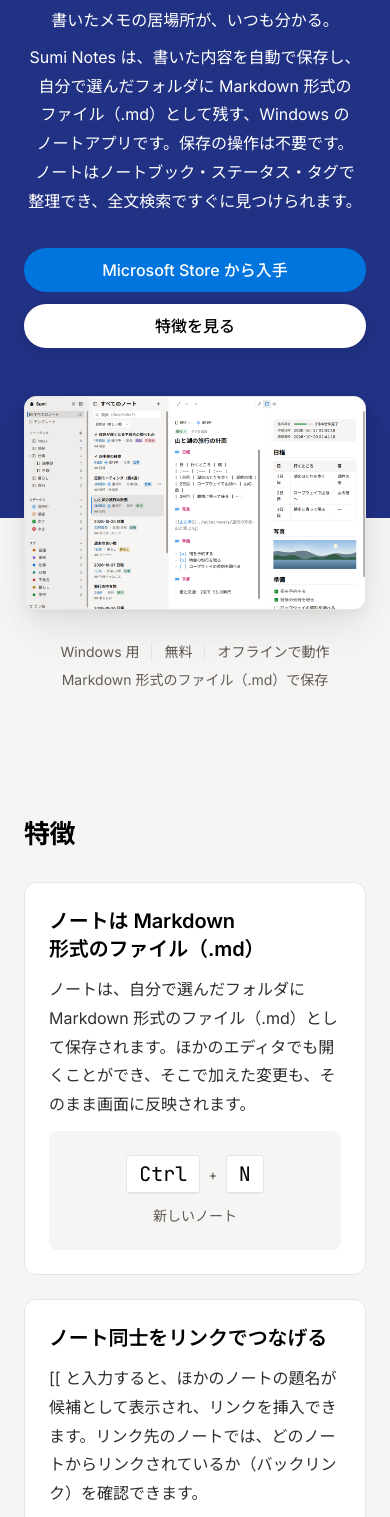
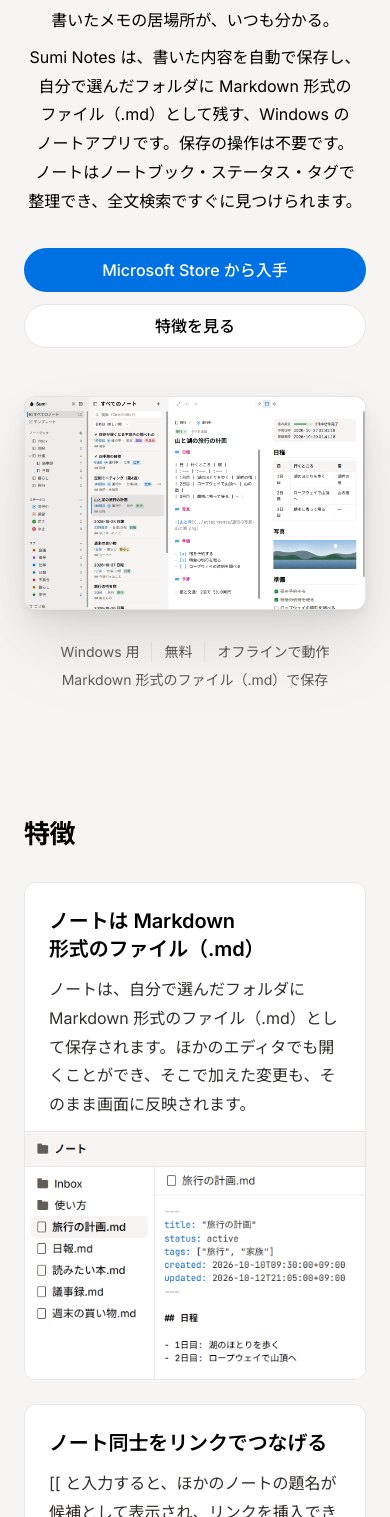
Before and after one commit to teada413/sumi-notes, a plain HTML site: page index.html in a window 390 px wide. Shown: the part 243-1760 px from the top of the page. Drawn offline with Linux system fonts and the light colour scheme.

Commit message:
公式サイトの更新

```diff
--- a/css/site.css
+++ b/css/site.css
@@ -3,7 +3,7 @@
  * 値はすべて tokens.css の変数を使う（1px の罫線など構造上の値を除く）。
  * ホバーで動くのはメインの画像（.hero-shot）だけ。ボタン・カード・ほかの画像は、ホバーで色や下線が変わるだけ。
  * トップのページの data-reveal の要素は、表示のときに下から少し上がりながら現れる（Sprint 41。
- * js/main.js（読み込まれてすぐの準備）が <html> に .reveal-ready を付けたときだけ。下の「表示のときのフェードイン」）。
+ * js/main.js（読み込まれてすぐの前処理）が <html> に .reveal-ready を付けたときだけ。下の「表示のときのフェードイン」）。
  */
 
 *,
@@ -191,16 +191,11 @@
   background: var(--color-button-secondary-bg-hover);
 }
 
-/* --- ヒーロー（ページで1か所だけの藍の帯。画像の上半分までを帯に載せる） ------------------- */
+/* --- ヒーロー（ページのほかの部分と同じ地。帯は置かず、メインの画像は縁と影で地から分ける） ------ */
 
 .hero {
   padding: var(--space-section-narrow) 0;
-  /* 2色の境目だけの塗り分け（ぼかしの無い色の切り替え）。帯は画像の途中で終わる */
-  background: linear-gradient(
-    to bottom,
-    var(--color-hero-band) calc(100% - var(--hero-band-tail)),
-    var(--color-bg-page) 0
-  );
+  background: var(--color-bg-hero);
 }
 
 .hero__inner {
@@ -219,12 +214,8 @@
   align-items: center;
   gap: var(--space-lg);
   max-width: var(--layout-prose-width);
-  color: var(--color-hero-band-text);
+  color: var(--color-hero-text);
   text-align: center;
-}
-
-.hero__text :focus-visible {
-  outline-color: var(--color-hero-focus-ring);
 }
 
 .hero__title {
@@ -260,18 +251,6 @@
   margin-top: var(--space-xs);
 }
 
-.hero__actions .button--secondary {
-  background: var(--color-hero-button-secondary-bg);
-  color: var(--color-hero-button-secondary-text);
-  border-color: var(--color-hero-button-secondary-border);
-  box-shadow: var(--shadow-level-1);
-}
-
-.hero__actions .button--secondary:hover,
-.hero__actions .button--secondary:active {
-  background: var(--color-hero-button-secondary-bg-hover);
-}
-
 .hero__figure {
   width: 100%;
   margin-top: var(--space-md);
@@ -281,10 +260,10 @@
 .hero-shot {
   position: relative;
   overflow: hidden;
-  border: 1px solid var(--color-border);
+  border: 1px solid var(--color-hero-shot-border);
   border-radius: var(--radius-xl);
   background: var(--color-bg-card);
-  box-shadow: var(--shadow-level-2);
+  box-shadow: var(--shadow-hero-shot);
   transform: none;
 }
 
@@ -296,7 +275,7 @@
 
 /* ホバー中は影を一段深く（同じ Level 2 の最後の段を強める） */
 .hero-shot.is-hovered {
-  box-shadow: var(--shadow-level-2), var(--shadow-hero-hover);
+  box-shadow: var(--shadow-hero-shot), var(--shadow-hero-hover);
 }
 
 /* 斜めの光の帯（傾きに合わせて位置と濃さが変わる） */
@@ -462,7 +441,14 @@
   box-shadow: var(--shadow-level-1);
 }
 
-/* 文字だけのカード（feature-card: surface・rounded.lg・padding 24px・罫線） */
+/* 文字だけのカードに置く図（最初のカードの、フォルダに .md のファイルが並ぶ様子の図） */
+.feature-card__figure {
+  width: 100%;
+  border: 1px solid var(--color-border);
+  border-radius: var(--radius-md);
+}
+
+/* 文字だけのカード（feature-card: surface・rounded.lg・padding 24px・罫線）。下の段はキーのくぼみか図 */
 .feature-card--keys {
   order: 1;
   /* 説明の行が余りの高さを受け持ち、キーのくぼみを下端にそろえる（margin: auto を使わない） */
@@ -557,13 +543,10 @@
   grid-column: 1;
 }
 
-.download__notice {
+.download__text {
   grid-column: 1;
   margin: 0;
-  padding: var(--space-md) var(--space-lg);
-  border-radius: var(--radius-lg);
-  background: var(--color-bg-notice);
-  color: var(--color-text);
+  color: var(--color-text-secondary);
   line-height: var(--line-height-prose);
 }
 
@@ -735,10 +718,6 @@
   font-size: var(--font-size-caption);
 }
 
-.prose__pending {
-  font-weight: var(--font-weight-semibold);
-}
-
 .prose h2 {
   margin: var(--space-split) 0 var(--space-sm);
   font-size: var(--font-size-heading-2);
@@ -817,7 +796,7 @@
     grid-template-rows: none;
   }
 
-  .download__notice {
+  .download__text {
     margin-bottom: var(--space-lg);
   }
 
@@ -873,6 +852,26 @@
 
   .features__grid {
     grid-template-columns: minmax(0, 1fr);
+  }
+
+  /*
+   * The first card's figure runs to the card's sides and bottom on phones (325px instead of
+   * 279px wide at 375px), so the file names in it stay readable. The card drops its side and
+   * bottom padding and the title and text keep theirs, so the figure stays inside the card's
+   * box; the card's border and rounded corners frame it, the figure keeps only the rule above.
+   */
+  .feature-card--keys:has(> .feature-card__figure) {
+    padding: var(--space-lg) 0 0;
+    overflow: hidden;
+  }
+
+  .feature-card--keys:has(> .feature-card__figure) > :not(.feature-card__figure) {
+    margin-inline: var(--space-lg);
+  }
+
+  .feature-card__figure {
+    border-width: 1px 0 0;
+    border-radius: 0;
   }
 
   .feature-card__title {
@@ -938,7 +937,7 @@
 /* --- 表示のときのフェードイン（トップのページだけ） ----------------------------------------- */
 
 /*
- * 隠すのは、画面の表示で、動きを減らす設定が無く、js/main.js の準備が .reveal-ready を付けたときだけ。
+ * 隠すのは、画面の表示で、動きを減らす設定が無く、js/main.js の前処理が .reveal-ready を付けたときだけ。
  * 印刷・JavaScript なし・IntersectionObserver なし・reduced-motion では、最初からすべて見えている。
  * 変えるのは opacity と transform（縦の移動）だけ（レイアウトはずれない）。
  * メインの画像は、傾く .hero-shot ではなく、包む .hero__figure を動かす（傾きの transform とぶつけない）。
--- a/css/tokens.css
+++ b/css/tokens.css
@@ -6,15 +6,23 @@
  * - ライト: docs/design-tokens.md の値
  * - ダーク: docs/design-references/dark-palette.md の「ライトとダークの対応」
  *   OS の配色（prefers-color-scheme）で切り替える。
+ *
+ * サイトだけの読み替え（2026-11-02 のユーザーの決定。Sprint 44。アプリの色と design-tokens.md は変えない）:
+ * - ボタンとリンクの青: design-tokens.md の primary（アプリと同じ青）から、Apple に近い明るい青 #0071e3 前後へ
+ * - ヒーローの藍の帯（design-tokens.md の secondary）をやめ、ヒーローの地をページのほかの部分と同じ地にする
+ * 青は designer がコントラスト比を測って決めた値（Sprint 44 designer の報告の「トークン外の判断」）:
+ *   ライト: ボタン #0071e3（白い文字 4.70:1）・押したとき #0062c4（5.93:1）・リンク #0066cc（canvas-soft 5.11:1・白 5.57:1）
+ *   ダーク: ボタン #0071e3（白い文字 4.70:1）・押したとき #0062c4・リンク #2997ff（#191817 5.88:1・#232220 5.27:1）
+ * 3つの青は同じ色相（約 210°）の明るさ違いで、2つ目のアクセント色ではない。
  */
 
 :root {
   color-scheme: light;
 
-  /* Palette (docs/design-tokens.md "colors") */
-  --color-primary: #0075de;
-  --color-primary-active: #005bab;
-  --color-secondary: #213183;
+  /* Palette (docs/design-tokens.md "colors"; the blues are the site's own, see the top) */
+  --color-primary: #0071e3; /* the button's fill (white label 4.7:1) */
+  --color-primary-active: #0062c4; /* the button while pressed / hovered */
+  --color-primary-text: #0066cc; /* links on the light grounds (5.1:1 on canvas-soft) */
   --color-on-primary: #ffffff;
   --color-canvas: #ffffff;
   --color-canvas-soft: #f6f5f4;
@@ -28,24 +36,24 @@
 
   /* Roles (site.css uses these) */
   /*
-   * The page sits on the warm canvas-soft (design-tokens Do / Don't). primary (#0075de)
-   * is 4.19:1 on canvas-soft, so text links on the page use primary-active (#005bab, 6.2:1);
-   * the primary button keeps primary (its white label is 4.6:1 on it).
+   * The page sits on the warm canvas-soft (design-tokens Do / Don't). primary (#0071e3)
+   * is about 4.3:1 on canvas-soft, so text links on the page use primary-text (#0066cc);
+   * the primary button keeps primary (its white label is about 4.7:1 on it).
    */
   --color-bg-page: var(--color-canvas-soft);
+  --color-bg-hero: var(--color-bg-page); /* no band: the hero is on the page's own ground */
   --color-bg-header: var(--color-canvas);
   --color-bg-card: var(--color-surface);
   --color-bg-well: var(--color-canvas-soft);
   --color-bg-footer: var(--color-canvas-soft);
-  --color-bg-notice: rgba(0, 117, 222, 0.1);
   --color-bg-kbd: var(--color-canvas-soft);
   --color-text: var(--color-ink);
   --color-text-secondary: var(--color-ink-secondary);
   --color-text-muted: var(--color-ink-muted);
-  --color-link: var(--color-primary-active);
+  --color-link: var(--color-primary-text);
   --color-footer-link: var(--color-ink-secondary);
   --color-border: var(--color-hairline);
-  --color-focus-ring: var(--color-primary);
+  --color-focus-ring: var(--color-primary-text);
   --color-button-primary-bg: var(--color-primary);
   --color-button-primary-bg-active: var(--color-primary-active);
   --color-button-primary-text: var(--color-on-primary);
@@ -54,14 +62,14 @@
   --color-button-secondary-text: var(--color-ink);
   --color-button-secondary-border: var(--color-hairline);
 
-  /* The hero "night" band (design-tokens hero-band: secondary + on-primary; the one dark island) */
-  --color-hero-band: var(--color-secondary);
-  --color-hero-band-text: #ffffff;
-  --color-hero-focus-ring: #ffffff;
-  --color-hero-button-secondary-bg: var(--color-surface);
-  --color-hero-button-secondary-bg-hover: var(--color-canvas-soft);
-  --color-hero-button-secondary-text: var(--color-ink);
-  --color-hero-button-secondary-border: transparent;
+  /* The hero (no band since Sprint 44): dark text on the page's ground; the picture's edge */
+  --color-hero-text: var(--color-text);
+  /*
+   * The picture's edge on the light ground: hairline (#e6e6e6) melts into canvas-soft, and the
+   * app's own sidebar is canvas-soft too, so the edge is ink at 10% (= hairline's black-at-10%
+   * blend, laid over the ground instead of white). The layered shadow below does the rest.
+   */
+  --color-hero-shot-border: rgba(0, 0, 0, 0.1);
 
   /* The brand mark (T1 "墨流しの雫"; the same in both palettes, like the app icon) */
   --color-brand-drop-ink: #000000;
@@ -69,13 +77,13 @@
   --color-brand-drop-light: #f6f5f4;
 
   /*
-   * The hero picture's light band (the reflection of the night band above it). Normal
-   * blending: the indigo edges show on the picture's white parts (screen could not), the
-   * white core shows on its grey parts. Times --hero-glare-max (0.4), the densest point is
-   * 0.12 of each colour: white drops about 21% in luminance and the app's text keeps >= 3.8:1.
+   * The hero picture's light band. Normal blending: the dark edges show on the picture's
+   * white parts (screen could not), the white core shows on its grey parts. The edge was the
+   * indigo of the night band until Sprint 43; with the band gone it is a neutral ink
+   * (designer's value, measured with scripts/design-check/sprint44/glare.mjs).
    */
   --color-hero-glare: rgba(255, 255, 255, 0.3);
-  --color-hero-glare-tint: rgba(33, 49, 131, 0.3);
+  --color-hero-glare-tint: rgba(0, 0, 0, 0.25); /* neutral ink; see Sprint 44 designer's report */
 
   /* Typography (docs/design-tokens.md "typography") */
   --font-sans: 'Inter', 'Noto Sans JP', sans-serif;
@@ -145,6 +153,14 @@
   --shadow-level-2:
     rgba(0, 0, 0, 0.01) 0 1px 3px, rgba(0, 0, 0, 0.02) 0 3px 7px, rgba(0, 0, 0, 0.02) 0 7px 15px,
     rgba(0, 0, 0, 0.04) 0 14px 28px, rgba(0, 0, 0, 0.05) 0 23px 52px;
+  /*
+   * The hero picture on the light ground (no band to sit across any more): the Level 2 idea,
+   * many near-transparent layers, carried a little further so the picture lifts off the page
+   * like a product shot. No layer is above 6% (never a hard cast).
+   */
+  --shadow-hero-shot:
+    rgba(0, 0, 0, 0.02) 0 1px 3px, rgba(0, 0, 0, 0.03) 0 4px 10px, rgba(0, 0, 0, 0.04) 0 12px 24px,
+    rgba(0, 0, 0, 0.05) 0 24px 48px, rgba(0, 0, 0, 0.06) 0 40px 88px;
   /* The hero picture while hovered: one more near-transparent layer under Level 2 */
   --shadow-hero-hover: rgba(0, 0, 0, 0.06) 0 32px 72px;
 
@@ -156,18 +172,6 @@
   --layout-header-height: 64px;
   --brand-mark-size: 28px;
   --kbd-size-large: 20px; /* the shortcut keys of the text-only feature cards (title size) */
-  /*
-   * The part of the hero below the night band: the padding, the facts line and a little
-   * over half of the picture (the picture is 16:10, so its height is 0.625 x its width).
-   */
-  --hero-picture-width: min(
-    100vw - 2 * var(--layout-gutter),
-    var(--layout-max-width) - 2 * var(--layout-gutter)
-  );
-  --hero-band-tail: calc(
-    var(--space-section-narrow) + var(--space-xxl) + var(--space-lg) + 0.34 *
-      var(--hero-picture-width)
-  );
   --focus-ring-width: 2px;
   --focus-ring-offset: 2px;
   --touch-target-min: 44px;
@@ -197,10 +201,11 @@
   :root {
     color-scheme: dark;
 
-    /* docs/design-references/dark-palette.md */
-    --color-primary: #62aef0;
-    --color-primary-active: #62aef0;
-    --color-on-primary: #191817;
+    /* docs/design-references/dark-palette.md; the blues are the site's own (see the top) */
+    --color-primary: #0071e3; /* the button keeps the blue fill with a white label (4.7:1) */
+    --color-primary-active: #0062c4;
+    --color-primary-text: #2997ff; /* links on the dark grounds (5.88:1 on #191817, 5.27:1 on #232220) */
+    --color-on-primary: #ffffff;
     --color-canvas: #191817;
     --color-canvas-soft: #232220;
     --color-surface: #232220;
@@ -215,19 +220,15 @@
     --color-bg-card: var(--color-surface);
     --color-bg-well: var(--color-canvas);
     --color-bg-footer: var(--color-canvas);
-    --color-bg-notice: rgba(98, 174, 240, 0.16);
     --color-bg-kbd: var(--color-canvas);
-    --color-link: var(--color-primary);
+    --color-link: var(--color-primary-text);
     --color-button-secondary-bg: transparent;
     --color-button-secondary-bg-hover: var(--color-canvas-soft); /* #232220 */
     --color-button-secondary-text: #ffffff;
     --color-button-secondary-border: #ffffff;
 
-    /* The night band keeps its indigo; its second button is the dark palette's (transparent, white) */
-    --color-hero-button-secondary-bg: transparent;
-    --color-hero-button-secondary-bg-hover: var(--color-canvas-soft); /* #232220 */
-    --color-hero-button-secondary-text: #ffffff;
-    --color-hero-button-secondary-border: #ffffff;
+    /* The hero stays on the dark ground, without a band; the light picture shows its own edge */
+    --color-hero-shot-border: var(--color-hairline);
   }
 }
 
--- a/index.html
+++ b/index.html
@@ -146,10 +146,15 @@
                 ノートは、自分で選んだフォルダに Markdown
                 形式のファイル（.md）として保存されます。ほかのエディタでも開くことができ、そこで加えた変更も、そのまま画面に反映されます。
               </p>
-              <p class="feature-card__keys">
-                <kbd class="kbd">Ctrl</kbd><span class="kbd-plus">+</span><kbd class="kbd">N</kbd>
-                <span class="feature-card__key-label">新しいノート</span>
-              </p>
+              <img
+                class="feature-card__figure"
+                src="images/feature-files.png"
+                width="880"
+                height="640"
+                loading="lazy"
+                alt="ノートのフォルダの中を表した図。左に「Inbox」「使い方」のフォルダと、「日報」「議事録」「旅行の計画」などのノートが Markdown 形式のファイル（.md）として並び、右に開いた「旅行の計画」のファイルの先頭の、題名・ステータス・タグを書いた行と本文の数行が表示されています。"
+                data-testid="feature-files-image"
+              />
             </li>
             <li
               class="feature-card feature-card--wide"
@@ -266,14 +271,10 @@
           <h2 id="download-title" class="section__title" tabindex="-1" data-reveal="download-title">
             入手の方法
           </h2>
-          <p
-            class="download__notice"
-            data-reveal="download-notice"
-            data-store-pending
-            data-testid="store-pending"
-          >
-            Microsoft Store で公開の準備中です。公開後は、このページのボタンから Microsoft Store
-            のページへ移動できます。
+          <p class="download__text" data-reveal="download-text" data-testid="download-store">
+            Sumi Notes は、Microsoft Store から無料で入手できます。「Microsoft Store
+            から入手」のボタンを押すと、Microsoft Store の Sumi Notes のページが開きます。Microsoft
+            Store のアプリで「Sumi Notes」と検索しても見つかります。
           </p>
           <dl class="download__list" data-reveal="download-list">
             <div class="download__row">
--- a/js/main.js
+++ b/js/main.js
@@ -1,8 +1,9 @@
 /*
  * Sumi Notes の公式サイトのスクリプト（ビルドなし・外部の読み込みなし）。
  *
- * 1. ダウンロードのボタン: config.js の STORE_URL（1か所の定め）を、data-store-link の付いた
- *    すべてのリンクに入れる。STORE_URL が "#download" の間は「公開の準備中です」を出す。
+ * 1. ダウンロードのボタン: config.js の STORE_URL（1か所の定め。Microsoft Store のページ）を、
+ *    data-store-link の付いたすべてのリンクに入れる。押すと同じタブで Store のページへ移る
+ *    （target は付けない）。Store のページの https: の URL でないときは、HTML の控えの "#download" のままにする。
  * 2. メインの画像の傾き: カーソルの位置に合わせて画像を傾け、斜めの光の帯を動かす。
  *    カーソルが離れたら、少しずつ（減衰しながら）傾き 0 に戻る。
  *    prefers-reduced-motion: reduce のとき、ホバーの無い画面（タッチ）、マウス以外のポインタでは動かさない。
@@ -12,15 +13,16 @@
  *    prefers-reduced-motion: reduce のときは、途中を通らずに一瞬で移る。
  * 4. 表示のときのフェードイン（トップのページの data-reveal の要素）: 画面に入ったら（IntersectionObserver）
  *    .is-revealed を付けて現れさせる。同じときに入った要素は少しずつずらす。1回だけ。
- *    0. の準備が <html> に .reveal-ready を付けたときだけ動く（付いていなければ何もしない＝すべて見えている）。
+ *    0. の前処理が <html> に .reveal-ready を付けたときだけ動く（付いていなければ何もしない＝すべて見えている）。
  *    ページの中のリンク・# 付きのアドレスで移るときは、移った先とそれより上の要素を、動かさずにすぐ見せる。
  */
 ;(function () {
   'use strict'
 
-  var PENDING = '#download'
+  /** ボタンの HTML に書いてある控え（JavaScript が動かないとき・STORE_URL が正しくないとき）。 */
+  var FALLBACK = '#download'
 
-  // --- 0. 表示のときのフェードインの準備（読み込まれてすぐ、表示の前に） ---------------------
+  // --- 0. 表示のときのフェードインの前処理（読み込まれてすぐ、表示の前に） -------------------
   //
   // 次の条件がそろったときだけ、<html> に "reveal-ready" を付ける。site.css は、このクラスがあるときだけ
   // data-reveal の要素を隠す（JavaScript が動かないときは、最初からすべて見えている）。
@@ -45,26 +47,26 @@
   function storeUrl() {
     var config = window.SUMI_SITE_CONFIG
     var url = config && typeof config.STORE_URL === 'string' ? config.STORE_URL.trim() : ''
-    if (url === PENDING) return PENDING
-    // Store のページは https: だけを受け付ける。それ以外（空・別の形）は準備中の扱いにする。
-    return /^https:\/\/[^\s"'<>]+$/i.test(url) ? url : PENDING
+    // Microsoft Store のページ（https://apps.microsoft.com/…）だけを受け付ける。
+    // それ以外（空・http:・別のサイト・別の形）のときは控えの #download を使う。
+    return /^https:\/\/apps\.microsoft\.com\/[^\s"'<>]+$/i.test(url) ? url : FALLBACK
   }
 
   function applyStoreLink() {
     var url = storeUrl()
-    var pending = url === PENDING
+    var external = url !== FALLBACK
     var links = document.querySelectorAll('a[data-store-link]')
     for (var i = 0; i < links.length; i++) {
       links[i].setAttribute('href', url)
-      if (pending) {
-        // "#download" を指す間は、3. のページの中のリンクとして扱う（滑らかなスクロールとフォーカス）
+      // 同じタブで移る: target は付けない（HTML にあっても外す）
+      links[i].removeAttribute('target')
+      if (external) {
+        links[i].setAttribute('rel', 'noopener noreferrer')
+      } else {
+        // "#download" を指すときは、3. のページの中のリンクとして扱う（滑らかなスクロールとフォーカス）
         links[i].removeAttribute('rel')
-      } else {
-        links[i].setAttribute('rel', 'noopener noreferrer')
       }
     }
-    var notices = document.querySelectorAll('[data-store-pending]')
-    for (var j = 0; j < notices.length; j++) notices[j].hidden = !pending
   }
 
   // --- 2. メインの画像の傾き ------------------------------------------------------------
@@ -324,7 +326,7 @@
     // ずらす間隔の上限: 1つの画面の要素が、すべて totalMax 以内に現れ終わるように
     var maxDelay = Math.max(0, totalMax - duration)
 
-    var pending = Array.prototype.slice.call(document.querySelectorAll('[data-reveal]'))
+    var unrevealed = Array.prototype.slice.call(document.querySelectorAll('[data-reveal]'))
     var observer = new window.IntersectionObserver(onEntries, { threshold: threshold })
 
     function show(el, delay, instant) {
@@ -332,14 +334,14 @@
       else el.style.setProperty('--reveal-delay', Math.round(delay) + 'ms')
       el.classList.add('is-revealed')
       observer.unobserve(el)
-      var i = pending.indexOf(el)
-      if (i >= 0) pending.splice(i, 1)
+      var i = unrevealed.indexOf(el)
+      if (i >= 0) unrevealed.splice(i, 1)
     }
 
     function onEntries(entries) {
       var entering = entries
         .filter(function (e) {
-          return e.isIntersecting && pending.indexOf(e.target) >= 0
+          return e.isIntersecting && unrevealed.indexOf(e.target) >= 0
         })
         .map(function (e) {
           return e.target
@@ -352,7 +354,7 @@
         show(el, Math.min(i * stagger, maxDelay), false)
       })
       // 一気に通り過ぎた（画面に入らないまま上へ行った）要素は、見えないまま残さず、すぐに見せる
-      pending.slice().forEach(function (el) {
+      unrevealed.slice().forEach(function (el) {
         if (el.getBoundingClientRect().bottom <= 0) show(el, 0, true)
       })
     }
@@ -360,7 +362,7 @@
     /** スクロールの位置 y で画面の下端より上にある要素を、動かさずにすぐ見せる。 */
     revealUpTo = function (y) {
       var bottom = y + window.innerHeight
-      pending.slice().forEach(function (el) {
+      unrevealed.slice().forEach(function (el) {
         if (el.getBoundingClientRect().top + window.scrollY < bottom) show(el, 0, true)
       })
     }
@@ -382,7 +384,7 @@
       })
     })
 
-    pending.forEach(function (el) {
+    unrevealed.forEach(function (el) {
       observer.observe(el)
     })
   }
```
Also changed, not shown: js/config.js (+6 -5 lines), images/feature-files.png (added).
